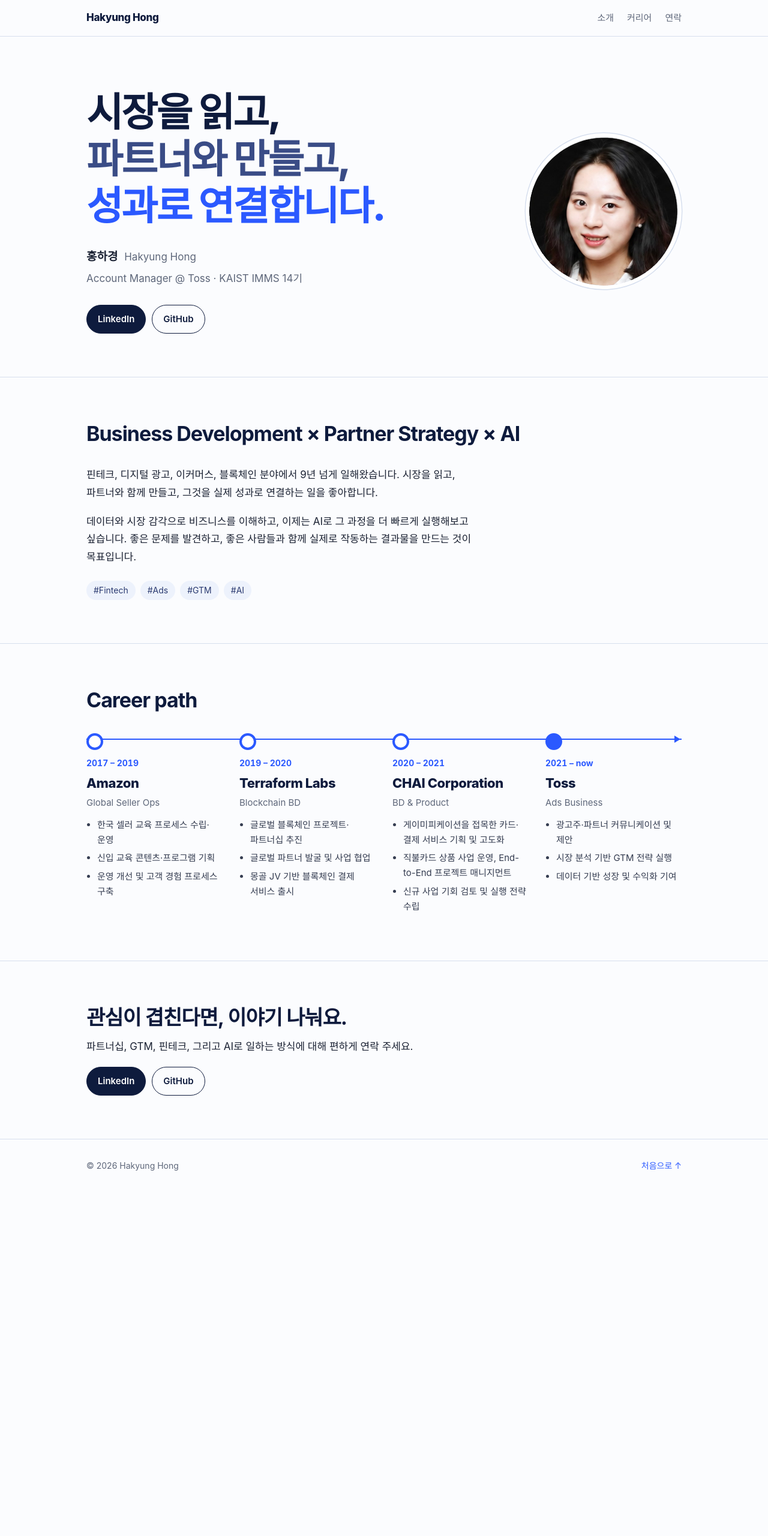
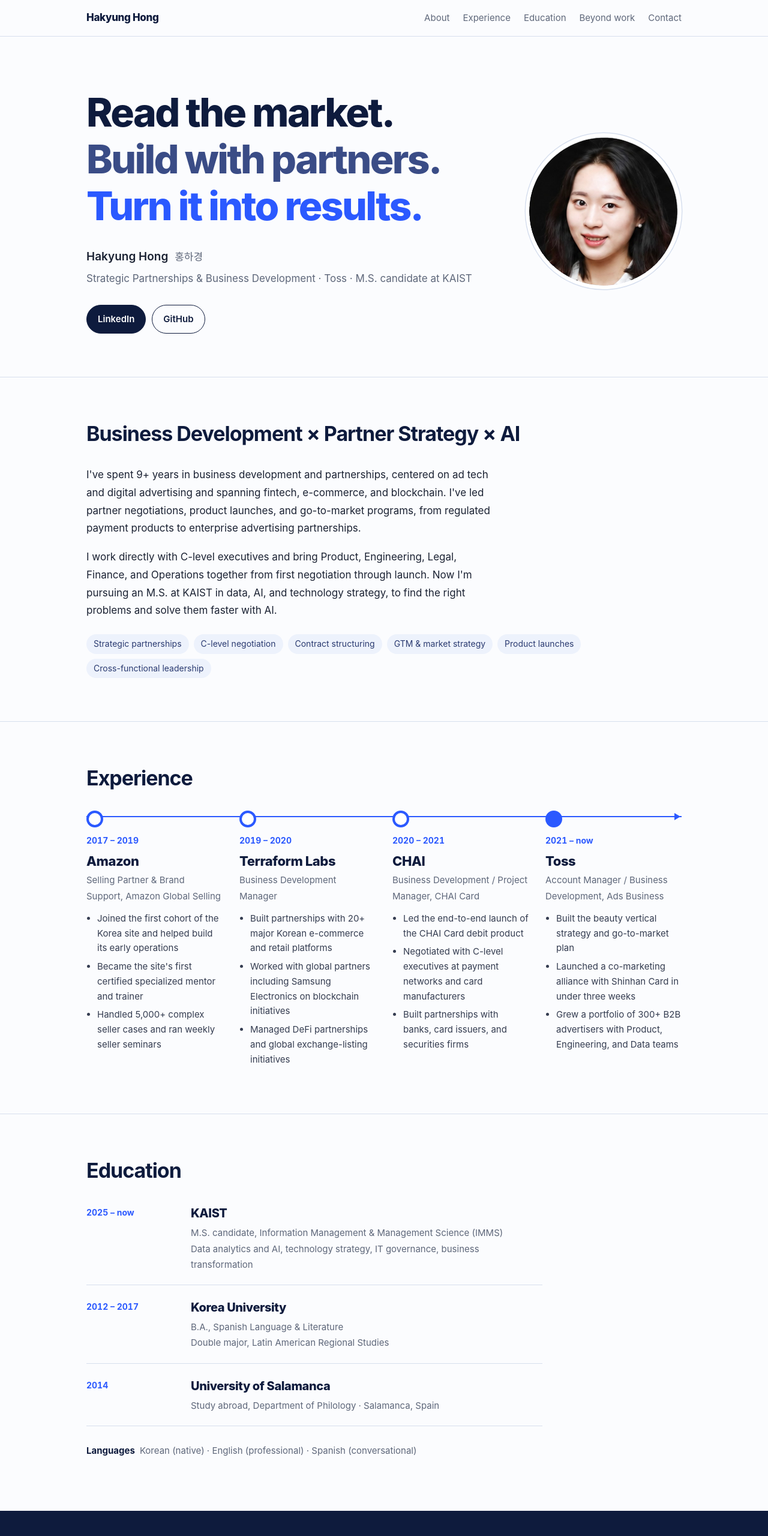
Before and after one commit to hakyung-hong/hakyung-hong.github.io, a plain HTML site: page index.html in a window 1280 px wide. Shown: the top 2560 px of the page at 60% size. Before the commit the page ends 2004 px from the top, so only its background shows below. Drawn offline with Linux system fonts and the light colour scheme; a web font is replaced by a local one.

Commit message:
Add files via upload

```diff
--- a/index.html
+++ b/index.html
@@ -1,10 +1,10 @@
 <!DOCTYPE html>
-<html lang="ko">
+<html lang="en">
 <head>
   <meta charset="UTF-8">
   <meta name="viewport" content="width=device-width, initial-scale=1">
-  <title>홍하경 Hakyung Hong</title>
-  <meta name="description" content="홍하경 Hakyung Hong — Business Development × Partner Strategy × AI. 시장을 읽고, 파트너와 만들고, 성과로 연결합니다.">
+  <title>Hakyung Hong</title>
+  <meta name="description" content="Hakyung Hong — Strategic partnerships and business development across ad tech, fintech, e-commerce and blockchain.">
   <meta name="theme-color" content="#FBFCFE">
   <link rel="stylesheet" href="https://cdn.jsdelivr.net/gh/orioncactus/pretendard@v1.3.9/dist/web/variable/pretendardvariable-dynamic-subset.min.css">
   <style>
@@ -88,28 +88,31 @@
     .stop ul { margin: 0; padding-left: 18px; font-size: 15px; line-height: 1.65; color: #343C50; }
     .stop li { margin-bottom: 6px; }
 
-    /* goals */
-    .goal-head { display: inline-block; background: #FFF0EE; color: var(--coral); font-weight: 700;
-                 padding: 6px 14px; border-radius: 8px; margin-bottom: 28px; }
-    .goals { display: grid; grid-template-columns: repeat(3, 1fr); gap: 32px; }
-    .goals p { margin: 0; }
-    .goals strong { display: block; color: var(--ink); font-size: 18px; margin-bottom: 6px; }
+    /* education */
+    .edu { display: grid; gap: 0; max-width: 760px; }
+    .edu-row { display: grid; grid-template-columns: 150px 1fr; gap: 24px; padding: 20px 0; border-bottom: 1px solid var(--line); }
+    .edu-row:first-child { padding-top: 0; }
+    .edu-row .years { padding-top: 4px; }
+    .school { font-size: 20px; font-weight: 800; color: var(--ink); margin: 0; letter-spacing: -0.02em; }
+    .degree { margin: 2px 0 0; color: var(--muted); font-size: 15px; }
 
-    /* drives */
-    .drives { display: grid; grid-template-columns: repeat(3, 1fr); gap: 0; border: 1.5px solid var(--ink); border-radius: 16px; overflow: hidden; }
-    .drive { padding: 28px 26px; }
-    .drive + .drive { border-left: 1.5px solid var(--ink); }
-    .drive h3 { margin: 0 0 8px; font-size: 24px; color: var(--ink); letter-spacing: -0.02em; }
-    .drive p { margin: 0; color: #343C50; }
-    .drive.family h3 { color: var(--coral); }
+    /* belief */
+    .belief { background: var(--ink); color: #D5DEF3; border-top: 0; }
+    .belief h2 { color: #fff; max-width: 640px; }
+    .belief .lead { color: #D5DEF3; }
+    .virtues { display: grid; grid-template-columns: repeat(4, 1fr); gap: 0; margin-top: 40px; border-top: 1px solid #2E3D6B; }
+    .virtue { padding: 22px 20px 0 0; }
+    .virtue b { display: block; color: #fff; font-size: 19px; margin-bottom: 4px; }
+    .virtue span { font-size: 15px; color: #AEBBDB; }
 
-    /* project */
-    .project { display: flex; justify-content: space-between; align-items: center; gap: 24px; flex-wrap: wrap;
-               background: var(--ink); color: #DCE4F7; border-radius: 16px; padding: 36px 36px; }
-    .project h3 { margin: 0 0 6px; color: #fff; font-size: 24px; letter-spacing: -0.02em; }
-    .project p { margin: 0; }
-    .project .btn { border-color: #fff; color: #fff; }
-    .project .btn:hover { background: #fff; color: var(--ink); }
+    /* beyond work */
+    .beyond { display: grid; grid-template-columns: repeat(3, 1fr); column-gap: 40px; row-gap: 36px; }
+    .beyond h3 { margin: 0 0 6px; font-size: 13px; font-weight: 700; color: var(--blue); letter-spacing: 0.02em; }
+    .beyond p { margin: 0; font-size: 16px; color: #343C50; }
+    .beyond strong { display: block; font-size: 19px; color: var(--ink); margin-bottom: 4px; letter-spacing: -0.02em; }
+
+    .langs { margin-top: 28px; max-width: 760px; font-size: 15px; color: var(--muted); }
+    .langs b { color: var(--ink); margin-right: 8px; }
 
     /* contact */
     .contact h2 { margin-bottom: 12px; }
@@ -124,13 +127,12 @@
       .route::after { display: none; }
       .stop { padding-top: 0; }
       .stop::before { left: -36px; top: 2px; }
-      .goals { grid-template-columns: 1fr; gap: 22px; }
-      .drives { grid-template-columns: 1fr; }
-      .drive + .drive { border-left: 0; border-top: 1.5px solid var(--ink); }
       .links { gap: 14px; }
       .links a.hide-sm { display: none; }
       section { padding: 56px 0; }
-      .project { padding: 28px 24px; }
+      .edu-row { grid-template-columns: 1fr; gap: 4px; }
+      .virtues { grid-template-columns: 1fr 1fr; row-gap: 20px; }
+      .beyond { grid-template-columns: 1fr; row-gap: 26px; }
     }
     @media (prefers-reduced-motion: reduce) { html { scroll-behavior: auto; } }
   </style>
@@ -141,9 +143,11 @@
     <div class="wrap">
       <a class="brand" href="#top">Hakyung Hong</a>
       <div class="links">
-        <a href="#about">소개</a>
-        <a href="#career">커리어</a>
-        <a href="#contact">연락</a>
+        <a href="#about">About</a>
+        <a href="#experience">Experience</a>
+        <a class="hide-sm" href="#education">Education</a>
+        <a class="hide-sm" href="#beyond">Beyond work</a>
+        <a href="#contact">Contact</a>
       </div>
     </div>
   </nav>
@@ -151,89 +155,145 @@
   <header class="wrap hero" id="top">
     <div>
       <h1>
-        <span>시장을 읽고,</span>
-        <span>파트너와 만들고,</span>
-        <span>성과로 연결합니다.</span>
+        <span>Read the market.</span>
+        <span>Build with partners.</span>
+        <span>Turn it into results.</span>
       </h1>
-      <p class="who">홍하경 <small>Hakyung Hong</small></p>
-      <p class="role">Account Manager @ Toss · KAIST IMMS 14기</p>
+      <p class="who">Hakyung Hong <small>홍하경</small></p>
+      <p class="role">Strategic Partnerships &amp; Business Development · Toss · M.S. candidate at KAIST</p>
       <div class="btns">
         <a class="btn primary" href="https://www.linkedin.com/in/hakyung-hong-16862a159" target="_blank" rel="noopener">LinkedIn</a>
         <a class="btn" href="https://github.com/hakyung-hong" target="_blank" rel="noopener">GitHub</a>
       </div>
     </div>
-    <img class="photo" src="profile.jpg" alt="홍하경 프로필 사진">
+    <img class="photo" src="profile.jpg" alt="Portrait of Hakyung Hong">
   </header>
 
   <section id="about">
     <div class="wrap">
       <h2>Business Development × Partner Strategy × AI</h2>
-      <p class="lead">핀테크, 디지털 광고, 이커머스, 블록체인 분야에서 9년 넘게 일해왔습니다. 시장을 읽고, 파트너와 함께 만들고, 그것을 실제 성과로 연결하는 일을 좋아합니다.</p>
-      <p class="lead">데이터와 시장 감각으로 비즈니스를 이해하고, 이제는 AI로 그 과정을 더 빠르게 실행해보고 싶습니다. 좋은 문제를 발견하고, 좋은 사람들과 함께 실제로 작동하는 결과물을 만드는 것이 목표입니다.</p>
+      <p class="lead">I've spent 9+ years in business development and partnerships, centered on ad tech and digital advertising and spanning fintech, e-commerce, and blockchain. I've led partner negotiations, product launches, and go-to-market programs, from regulated payment products to enterprise advertising partnerships.</p>
+      <p class="lead">I work directly with C-level executives and bring Product, Engineering, Legal, Finance, and Operations together from first negotiation through launch. Now I'm pursuing an M.S. at KAIST in data, AI, and technology strategy, to find the right problems and solve them faster with AI.</p>
       <div class="tags">
-        <span class="tag">#Fintech</span>
-        <span class="tag">#Ads</span>
-        <span class="tag">#GTM</span>
-        <span class="tag">#AI</span>
+        <span class="tag">Strategic partnerships</span>
+        <span class="tag">C-level negotiation</span>
+        <span class="tag">Contract structuring</span>
+        <span class="tag">GTM &amp; market strategy</span>
+        <span class="tag">Product launches</span>
+        <span class="tag">Cross-functional leadership</span>
       </div>
     </div>
   </section>
 
-  <section id="career">
+  <section id="experience">
     <div class="wrap">
-      <h2>Career path</h2>
+      <h2>Experience</h2>
       <div class="route">
         <div class="stop">
           <div class="years">2017 – 2019</div>
           <p class="company">Amazon</p>
-          <p class="title">Global Seller Ops</p>
+          <p class="title">Selling Partner &amp; Brand Support, Amazon Global Selling</p>
           <ul>
-            <li>한국 셀러 교육 프로세스 수립·운영</li>
-            <li>신입 교육 콘텐츠·프로그램 기획</li>
-            <li>운영 개선 및 고객 경험 프로세스 구축</li>
+            <li>Joined the first cohort of the Korea site and helped build its early operations</li>
+            <li>Became the site's first certified specialized mentor and trainer</li>
+            <li>Handled 5,000+ complex seller cases and ran weekly seller seminars</li>
           </ul>
         </div>
         <div class="stop">
           <div class="years">2019 – 2020</div>
           <p class="company">Terraform Labs</p>
-          <p class="title">Blockchain BD</p>
+          <p class="title">Business Development Manager</p>
           <ul>
-            <li>글로벌 블록체인 프로젝트·파트너십 추진</li>
-            <li>글로벌 파트너 발굴 및 사업 협업</li>
-            <li>몽골 JV 기반 블록체인 결제 서비스 출시</li>
+            <li>Built partnerships with 20+ major Korean e-commerce and retail platforms</li>
+            <li>Worked with global partners including Samsung Electronics on blockchain initiatives</li>
+            <li>Managed DeFi partnerships and global exchange-listing initiatives</li>
           </ul>
         </div>
         <div class="stop">
           <div class="years">2020 – 2021</div>
-          <p class="company">CHAI Corporation</p>
-          <p class="title">BD &amp; Product</p>
+          <p class="company">CHAI</p>
+          <p class="title">Business Development / Project Manager, CHAI Card</p>
           <ul>
-            <li>게이미피케이션을 접목한 카드·결제 서비스 기획 및 고도화</li>
-            <li>직불카드 상품 사업 운영, End-to-End 프로젝트 매니지먼트</li>
-            <li>신규 사업 기회 검토 및 실행 전략 수립</li>
+            <li>Led the end-to-end launch of the CHAI Card debit product</li>
+            <li>Negotiated with C-level executives at payment networks and card manufacturers</li>
+            <li>Built partnerships with banks, card issuers, and securities firms</li>
           </ul>
         </div>
         <div class="stop now">
           <div class="years">2021 – now</div>
           <p class="company">Toss</p>
-          <p class="title">Ads Business</p>
+          <p class="title">Account Manager / Business Development, Ads Business</p>
           <ul>
-            <li>광고주·파트너 커뮤니케이션 및 제안</li>
-            <li>시장 분석 기반 GTM 전략 실행</li>
-            <li>데이터 기반 성장 및 수익화 기여</li>
+            <li>Built the beauty vertical strategy and go-to-market plan</li>
+            <li>Launched a co-marketing alliance with Shinhan Card in under three weeks</li>
+            <li>Grew a portfolio of 300+ B2B advertisers with Product, Engineering, and Data teams</li>
           </ul>
         </div>
       </div>
     </div>
   </section>
 
+  <section id="education">
+    <div class="wrap">
+      <h2>Education</h2>
+      <div class="edu">
+        <div class="edu-row">
+          <div class="years">2025 – now</div>
+          <div>
+            <p class="school">KAIST</p>
+            <p class="degree">M.S. candidate, Information Management &amp; Management Science (IMMS)<br>Data analytics and AI, technology strategy, IT governance, business transformation</p>
+          </div>
+        </div>
+        <div class="edu-row">
+          <div class="years">2012 – 2017</div>
+          <div>
+            <p class="school">Korea University</p>
+            <p class="degree">B.A., Spanish Language &amp; Literature<br>Double major, Latin American Regional Studies</p>
+          </div>
+        </div>
+        <div class="edu-row">
+          <div class="years">2014</div>
+          <div>
+            <p class="school">University of Salamanca</p>
+            <p class="degree">Study abroad, Department of Philology · Salamanca, Spain</p>
+          </div>
+        </div>
+      </div>
+      <p class="langs"><b>Languages</b>Korean (native) · English (professional) · Spanish (conversational)</p>
+    </div>
+  </section>
 
+  <section id="belief" class="belief">
+    <div class="wrap">
+      <h2>As technology speeds up, I think about what stays human.</h2>
+      <p class="lead">AI is changing how fast we can execute. That makes deciding what to do, why, and with whom even more of a human job. Alongside learning to use AI well, I think deeply about the human qualities we need to protect and grow in this era.</p>
+      <div class="virtues">
+        <div class="virtue"><b>Curiosity</b><span>Finding the right problem</span></div>
+        <div class="virtue"><b>Empathy</b><span>Reading the other side's context</span></div>
+        <div class="virtue"><b>Trust</b><span>Relationships built over time</span></div>
+        <div class="virtue"><b>Judgment</b><span>Knowing what is right to choose</span></div>
+      </div>
+    </div>
+  </section>
 
+  <section id="beyond">
+    <div class="wrap">
+      <h2>Beyond work</h2>
+      <div class="beyond">
+        <div><h3>Wellness</h3><p><strong>Good condition, good judgment</strong>I believe caring for body and mind is the most lasting edge there is.</p></div>
+        <div><h3>Family</h3><p><strong>Growing up alongside two kids</strong>Seeing the world through their eyes gives me a new perspective every day.</p></div>
+        <div><h3>Travel</h3><p><strong>Living in a new city's rhythm</strong>My thinking stretches furthest when I step outside the familiar.</p></div>
+        <div><h3>Sports</h3><p><strong>F1, football, baseball</strong>I love moments where strategy, data, and split-second calls decide the game. Watching a match feels a lot like reading a market.</p></div>
+        <div><h3>Connection</h3><p><strong>Bringing people together</strong>Good connections create good opportunities, and I enjoy being where they start.</p></div>
+        <div><h3>Experience</h3><p><strong>Every experience connects somewhere</strong>I try not to let small experiences pass by. They tend to pay off in unexpected places.</p></div>
+      </div>
+    </div>
+  </section>
 
   <section id="contact" class="contact">
     <div class="wrap">
-      <h2>관심이 겹친다면, 이야기 나눠요.</h2>
-      <p class="lead">파트너십, GTM, 핀테크, 그리고 AI로 일하는 방식에 대해 편하게 연락 주세요.</p>
+      <h2>Always up for a good conversation over coffee.</h2>
+      <p class="lead">If you'd like to talk about ad tech, partnerships, opening new markets, or how AI will change the way we work, I'd love to hear from you.</p>
       <div class="btns">
         <a class="btn primary" href="https://www.linkedin.com/in/hakyung-hong-16862a159" target="_blank" rel="noopener">LinkedIn</a>
         <a class="btn" href="https://github.com/hakyung-hong" target="_blank" rel="noopener">GitHub</a>
@@ -244,7 +304,7 @@
   <footer>
     <div class="wrap">
       <span>© 2026 Hakyung Hong</span>
-      <a href="#top">처음으로 ↑</a>
+      <a href="#top">Back to top ↑</a>
     </div>
   </footer>
 
```
